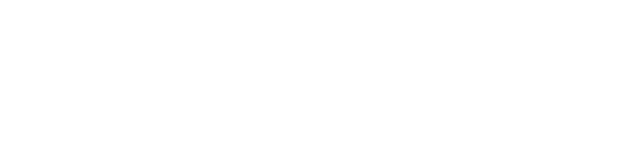
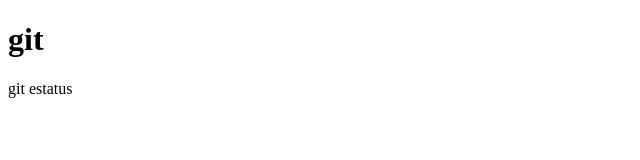
Before and after one commit to VictorMisar/prueba-git, a plain HTML site: page index.html in a window 1280 px wide. Shown: the whole page, without its empty margins (0-640 px from the left). Drawn offline with Linux system fonts and the light colour scheme.

Commit message:
segunda copia

```diff
--- a/index.html
+++ b/index.html
@@ -7,6 +7,8 @@
     <title>Document</title>
 </head>
 <body>
-
+    <h1>git</h1>
+    <p>git estatus
+    </p>
 </body>
 </html>
```
